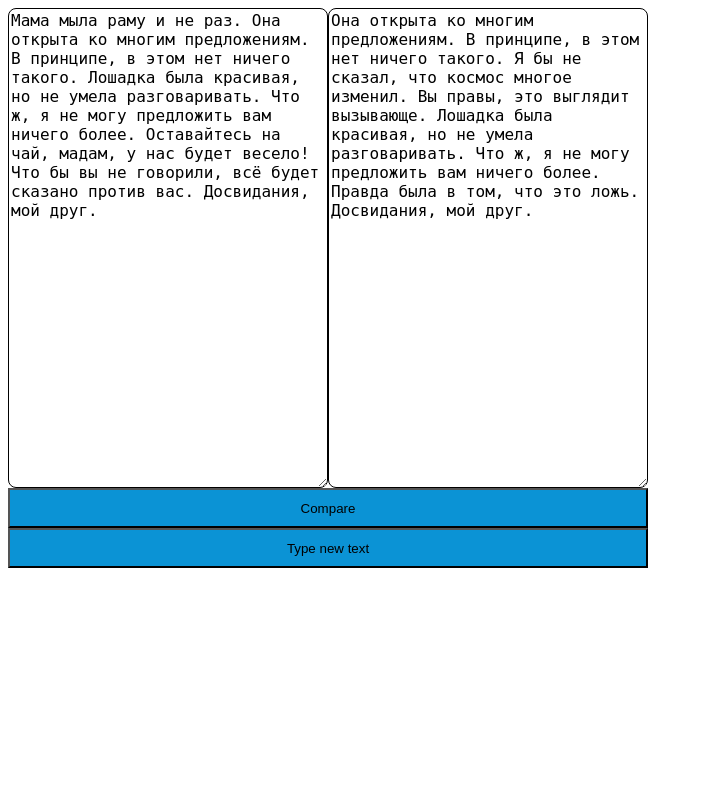
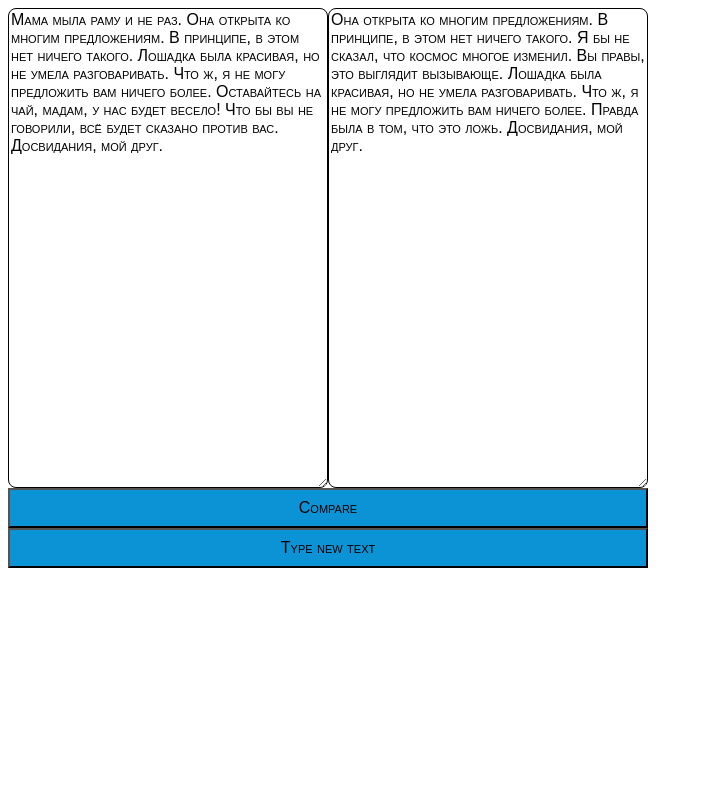
Before and after one commit to Lpshkn/Plataurus, a Flask app: page / in a window 1280 px wide. Shown: the whole page, without its empty margins (0-703 px from the left). Run offline with Flask 2, Linux system fonts and the light colour scheme.

Commit message:
Make the same text style on the all areas

```diff
--- a/app/templates/index.html
+++ b/app/templates/index.html
@@ -148,6 +148,10 @@
 </div>
 </body>
 <style>
+    * {
+        font: normal small-caps 100% fantasy;
+    }
+
     .row {
         float: left;
         width: 100%;
```
